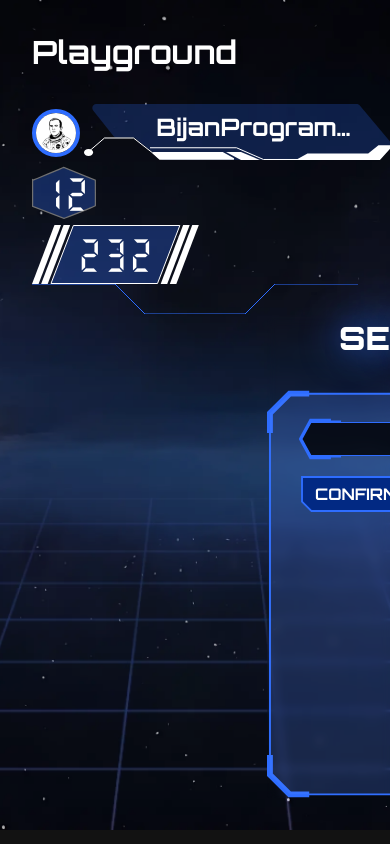
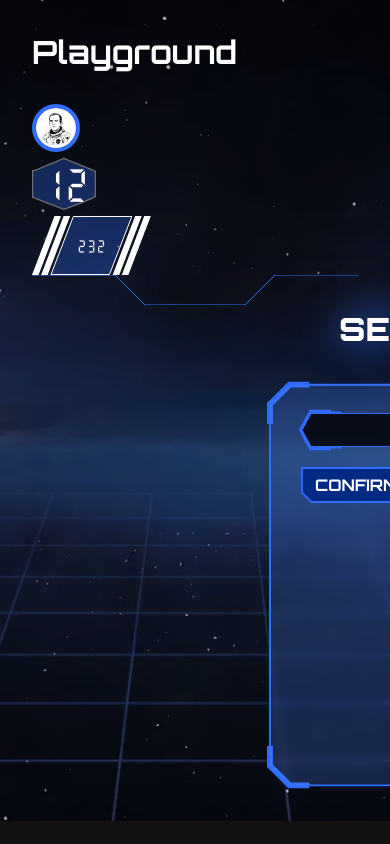
Before and after one commit to CodectiveOrg/snake-frontend, a React (Vite) app: page /playground in a window 390 px wide. Shown: the top 844 px of the page. Built offline with nearby package versions, Linux system fonts and the light colour scheme; a web font is replaced by a local one.

Commit message:
[RESPONSIVE] something

```diff
--- a/src/components/user-badge/user-badge.module.css
+++ b/src/components/user-badge/user-badge.module.css
@@ -44,3 +44,11 @@
     }
   }
 }
+
+@media (width < 1000px) {
+  .user-badge {
+    .username-box {
+      display: none;
+    }
+  }
+}
--- a/src/pages/game/components/bar/bar.component.tsx
+++ b/src/pages/game/components/bar/bar.component.tsx
@@ -34,11 +34,6 @@ export default function BarComponent(): ReactNode {
         username={data?.username ?? ""}
         picture={data?.picture ?? null}
       />
-      <img
-        className={styles.profile}
-        src={data?.picture ?? "/images/user-picture-placeholder.webp"}
-        alt="User's Profile"
-      />
       <ScoreComponent ref={scoreRef} className={styles.score} score={score} />
       <div className={styles.wrapper}>
         <HighScoreComponent highScore={data?.highScore ?? 0} />
--- a/src/pages/game/components/high-score/high-score.module.css
+++ b/src/pages/game/components/high-score/high-score.module.css
@@ -13,7 +13,7 @@
   }
 
   .frame {
-    block-size: 3.5rem;
+    block-size: clamp(2rem, -2.5rem + 6vw, 3.5rem);
     min-inline-size: 100%;
     inline-size: 0;
   }
@@ -23,7 +23,7 @@
 
     max-inline-size: 5ch;
 
-    font-size: 2rem;
+    font-size: clamp(0.75rem, -3rem + 5vw, 2rem);
 
     text-overflow: ellipsis;
     text-wrap: nowrap;
--- a/src/pages/guide/guide.module.css
+++ b/src/pages/guide/guide.module.css
@@ -79,7 +79,7 @@
   }
 }
 
-@media (width <= 720px) {
+@media (width < 720px) {
   .guide {
     .pane {
       .content {
--- a/src/services/game-master.service.ts
+++ b/src/services/game-master.service.ts
@@ -42,7 +42,7 @@ export class GameMasterService {
       }
 
       lastTime = now;
-      requestAnimationFrame(frameCallback);
+      // requestAnimationFrame(frameCallback);
     };
 
     requestAnimationFrame(frameCallback);
```
